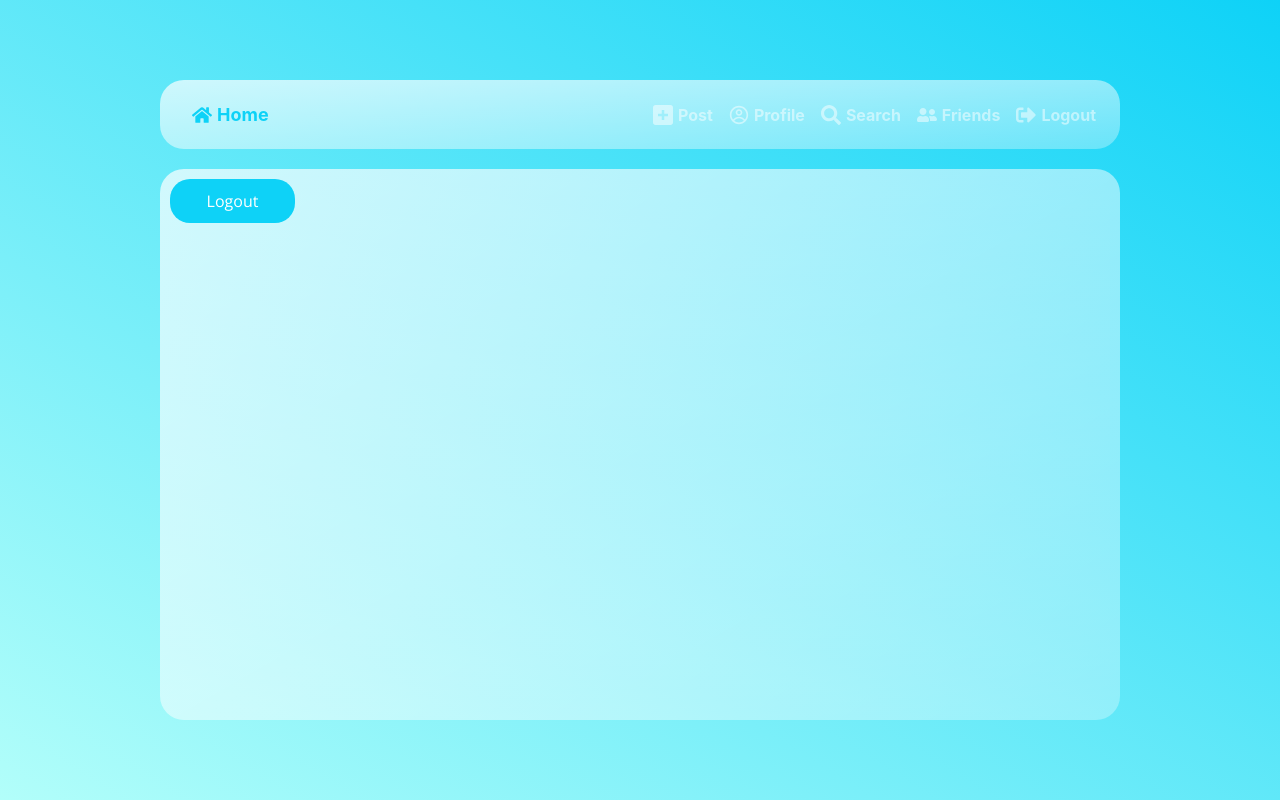
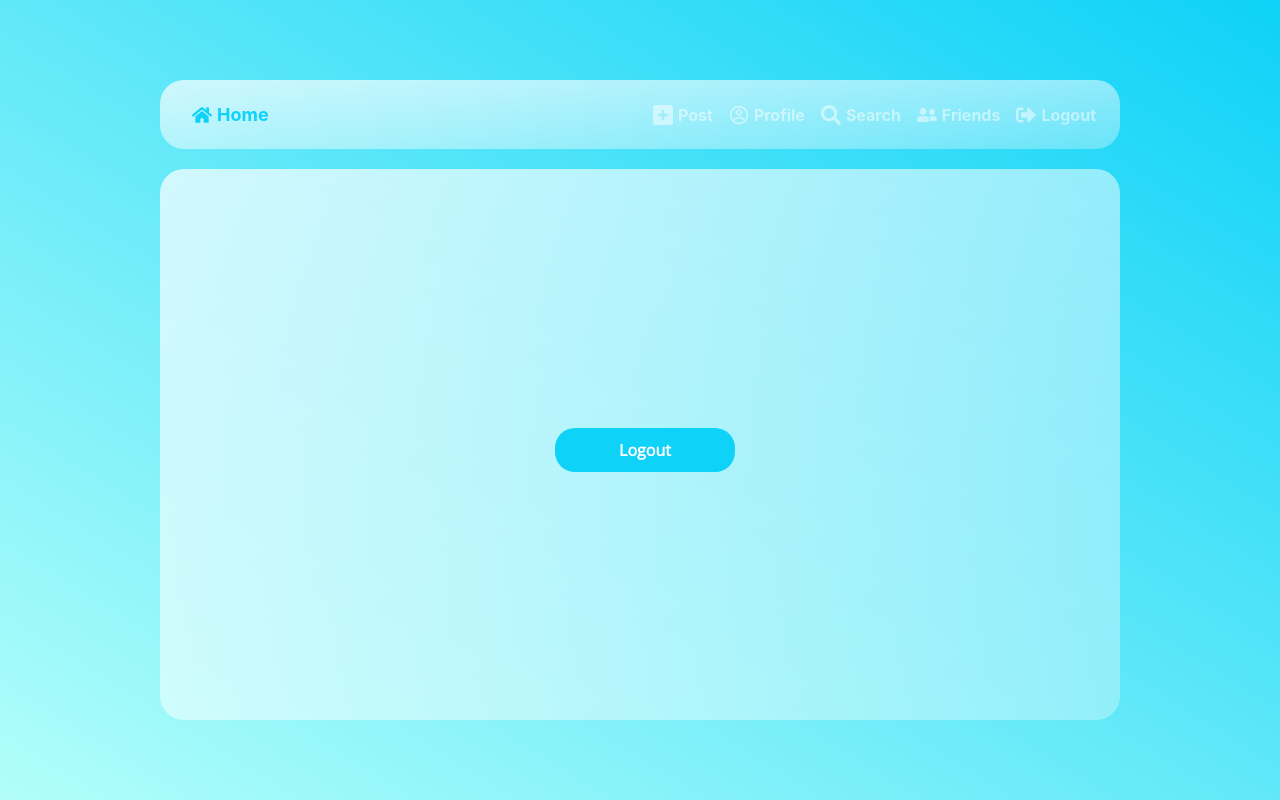
Before and after one commit to WilliamZLi/CS97-App, a React (Create React App) app in the folder frontend/: page /logout in a window 1280 px wide. Built offline with nearby package versions, Linux system fonts and the light colour scheme.

Commit message:
aligned logout button in logout page

```diff
--- a/frontend/src/components/create-obj.css
+++ b/frontend/src/components/create-obj.css
@@ -1,4 +1,4 @@
-.button3{
+/* .button3{
     background: #0ed2f7;
     border: none;
     border-radius: 20px;
@@ -7,9 +7,9 @@
     font-family: "Open Sans", "sans-serif";
     width: 125px;
     margin-left: 10px;
-}
+} */
 
-.Caption1.form-control{
+.Caption1.form-control {
   width: 750px;
   height: 200%;
   padding: 12px 20px;
--- a/frontend/src/components/logout.component.js
+++ b/frontend/src/components/logout.component.js
@@ -4,6 +4,7 @@ import Button from "react-bootstrap/Button";
 import axios from "axios";
 import { Redirect } from "react-router-dom";
 import Header from "../Header";
+import "./logout.css";
 axios.defaults.withCredentials = true;
 
 export default class ObjList extends Component {
@@ -41,9 +42,10 @@ export default class ObjList extends Component {
       <div className="user-home">
         <Header />
         <div className="user-container">
-          <div className="user-contents">
+          <div className="user-contents logout">
             <Form onSubmit={this.onSubmit}>
-              <Button className="button3"
+              <Button
+                className="button3"
                 disabled={this.state.disabled}
                 type="submit"
               >
--- /dev/null
+++ b/frontend/src/components/logout.css
@@ -0,0 +1,17 @@
+.button3 {
+  background: #0ed2f7;
+  border: none;
+  border-radius: 20px;
+  margin-top: 10px;
+  padding: 10px;
+  font-family: "Open Sans", "sans-serif";
+  font-weight: bold;
+  width: 180px;
+  margin-left: 10px;
+}
+
+.user-contents.logout {
+  display: flex;
+  justify-content: center;
+  align-items: center;
+}
```
Lines whose indentation alone changed are shown as unchanged.
